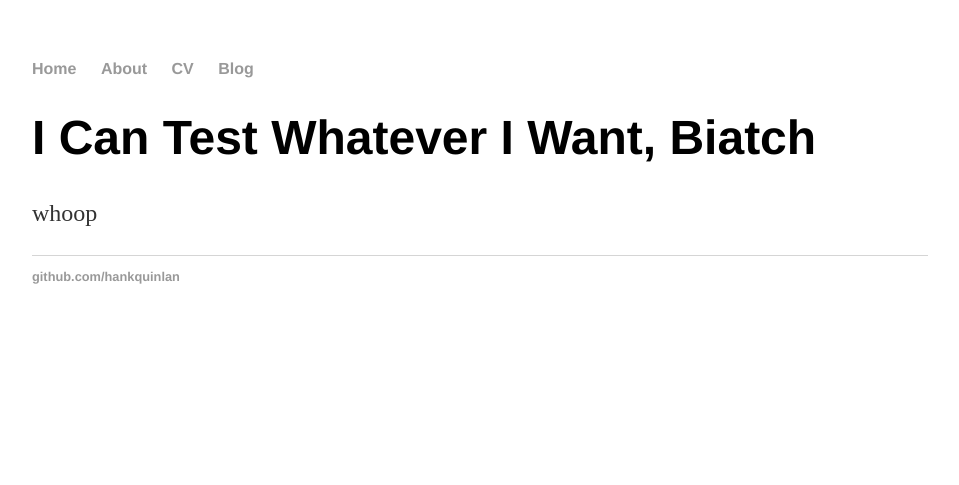
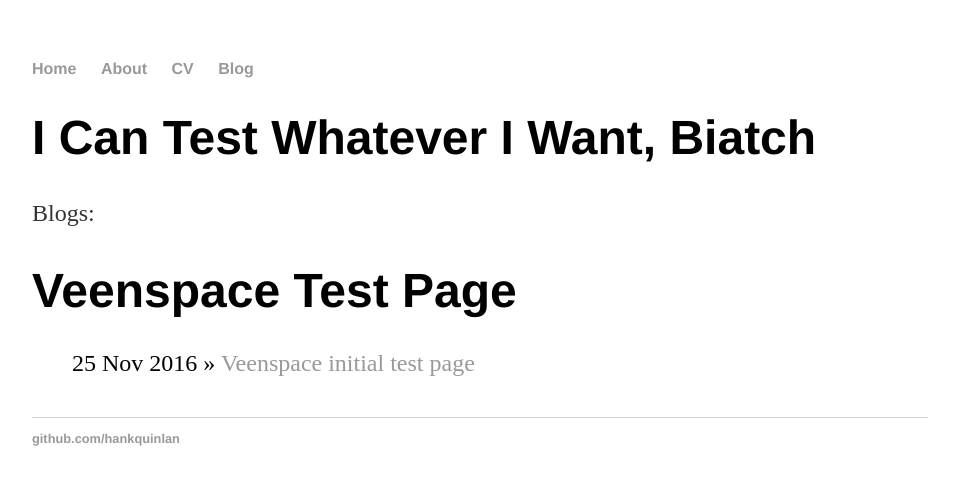
Before and after one commit to vdveen/vdveen.github.io, a Jekyll site: the page built from index.html, in a window 1280 px wide. Shown: the top 485 px of the page, without its empty margins (160-1119 px from the left). Built offline with Jekyll 4.4.1, drawn with Linux system fonts in a browser that asks for light colours.

Commit message:
Attempting to do my own thing

```diff
--- a/index.html
+++ b/index.html
@@ -4,5 +4,12 @@ title: Veenspace Test Page
 ---
 <div class="blurb">
 	<h1>I Can Test Whatever I Want, Biatch</h1>
-	<p> whoop </p>
+	<p> Blogs: </p>
+	<h1>{{ page.title }}</h1>
+	<ul class="posts">
+
+	  {% for post in site.posts %}
+	    <li><span>{{ post.date | date_to_string }}</span> » <a href="{{ post.url }}" title="{{ post.title }}">{{ post.title }}</a></li>
+	  {% endfor %}
+	</ul>
 </div><!-- /.blurb -->
```
